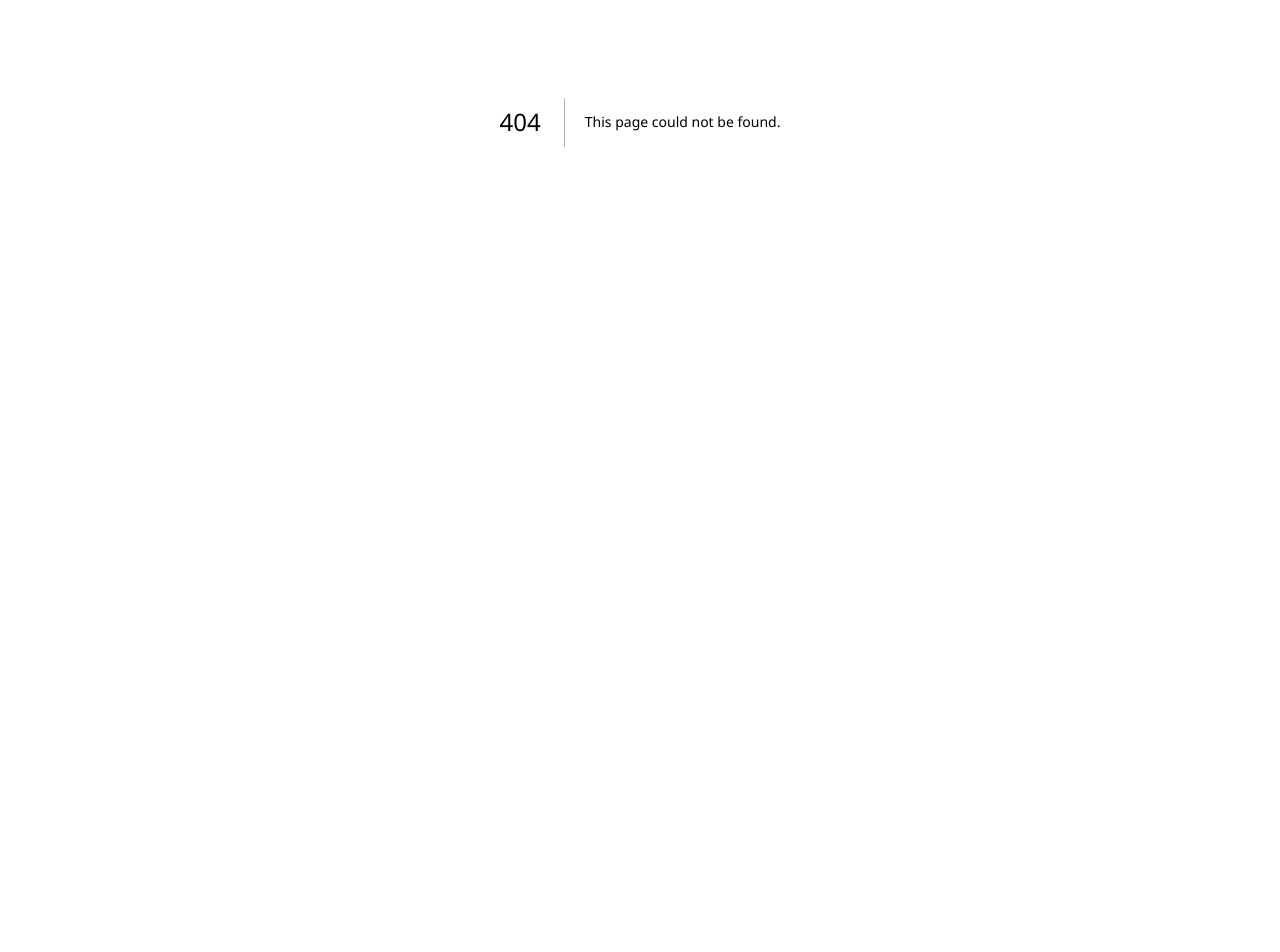
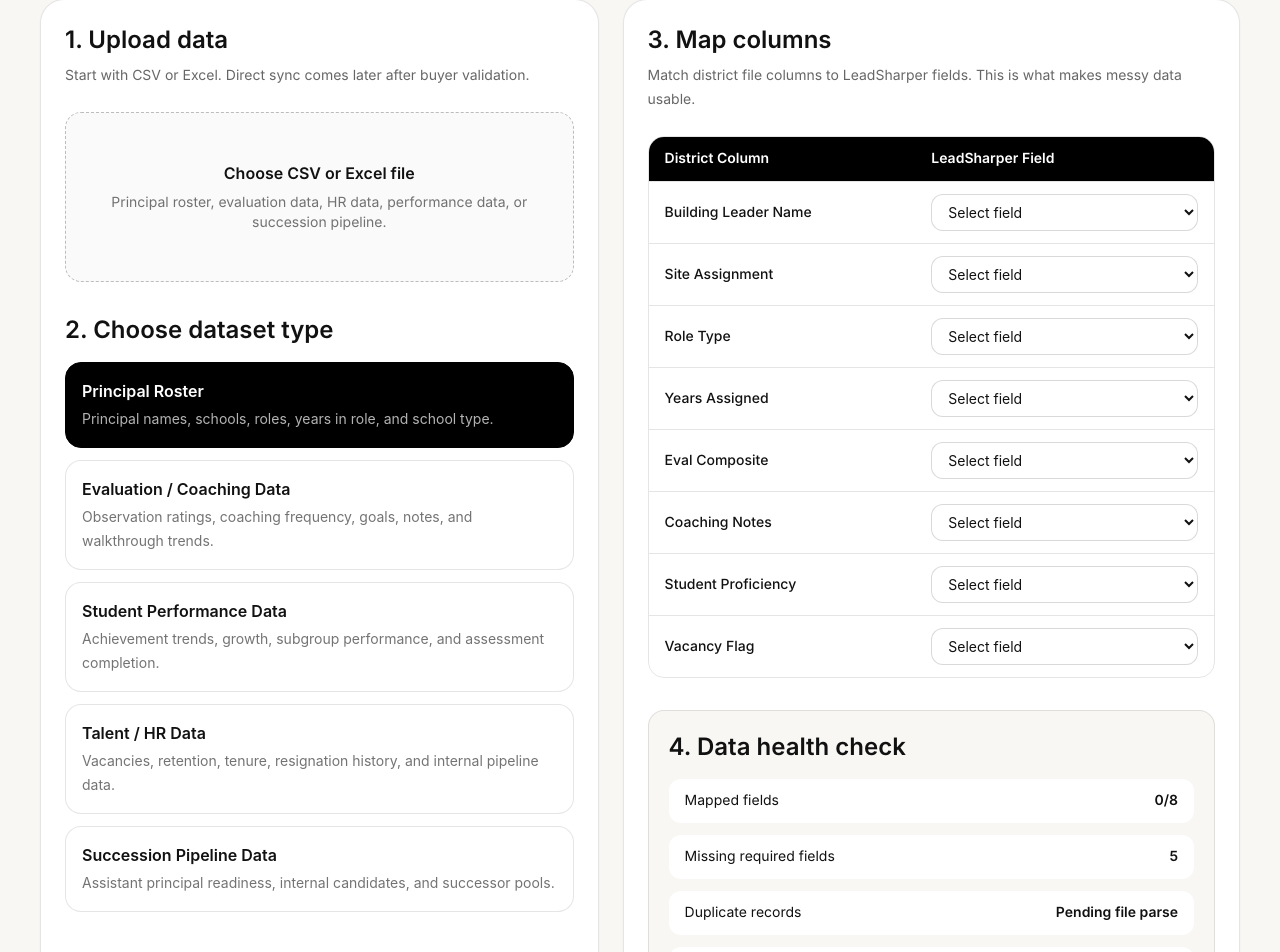
Before and after one commit to jmarc296-jpg/instructional-leadership-practice, a Next.js app: page /data-intake in a window 1280 px wide. Before the commit this address had no page. Shown: the part 278-1230 px from the top of the page. Before the commit the page ends 800 px from the top, so only its background shows below. Built offline with nearby package versions, Linux system fonts and the light colour scheme.

Commit message:
Build data intake workflow

```diff
--- /dev/null
+++ b/app/data-intake/page.tsx
@@ -0,0 +1,5 @@
+import DataIntakeCenter from "@/components/data-intake/DataIntakeCenter";
+
+export default function DataIntakePage() {
+  return <DataIntakeCenter />;
+}
--- a/app/page.tsx
+++ b/app/page.tsx
@@ -30,11 +30,10 @@ export default function HomePage() {
           </p>
 
           <div className="mt-10 flex flex-col gap-4 sm:flex-row">
-            <Link href="/district-audit" className="inline-flex items-center justify-center rounded-full bg-black px-7 py-4 text-sm font-bold text-white transition hover:bg-neutral-800">
+            <Link href="/data-intake" className="inline-flex items-center justify-center rounded-full bg-black px-7 py-4 text-sm font-bold text-white transition hover:bg-neutral-800">
               Upload District Data
             </Link>
-
-            <Link href="/executive-intelligence" className="inline-flex items-center justify-center rounded-full border border-neutral-300 bg-white/40 px-7 py-4 text-sm font-bold transition hover:border-black hover:bg-white">
+<Link href="/executive-intelligence" className="inline-flex items-center justify-center rounded-full border border-neutral-300 bg-white/40 px-7 py-4 text-sm font-bold transition hover:border-black hover:bg-white">
               View Executive Intelligence
             </Link>
           </div>
--- /dev/null
+++ b/components/data-intake/DataIntakeCenter.tsx
@@ -0,0 +1,205 @@
+"use client";
+
+import { useMemo, useState } from "react";
+
+const datasetTypes = [
+  {
+    id: "principal-roster",
+    title: "Principal Roster",
+    description: "Principal names, schools, roles, years in role, and school type.",
+    fields: ["Principal Name", "School", "Role", "Years in Role", "School Type"]
+  },
+  {
+    id: "evaluation-coaching",
+    title: "Evaluation / Coaching Data",
+    description: "Observation ratings, coaching frequency, goals, notes, and walkthrough trends.",
+    fields: ["Principal Name", "School", "Evaluation Score", "Coaching Frequency", "Coaching Notes", "Leadership Goal"]
+  },
+  {
+    id: "student-performance",
+    title: "Student Performance Data",
+    description: "Achievement trends, growth, subgroup performance, and assessment completion.",
+    fields: ["School", "Proficiency Rate", "Growth Metric", "Subgroup Gap", "Assessment Completion"]
+  },
+  {
+    id: "talent-hr",
+    title: "Talent / HR Data",
+    description: "Vacancies, retention, tenure, resignation history, and internal pipeline data.",
+    fields: ["Principal Name", "School", "Years in Role", "Retention Status", "Vacancy Risk", "Resignation Date"]
+  },
+  {
+    id: "succession-pipeline",
+    title: "Succession Pipeline Data",
+    description: "Assistant principal readiness, internal candidates, and successor pools.",
+    fields: ["Candidate Name", "Current Role", "Target Role", "Readiness Level", "Development Need"]
+  }
+];
+
+const sampleColumns = [
+  "Building Leader Name",
+  "Site Assignment",
+  "Role Type",
+  "Years Assigned",
+  "Eval Composite",
+  "Coaching Notes",
+  "Student Proficiency",
+  "Vacancy Flag"
+];
+
+export default function DataIntakeCenter() {
+  const [selectedType, setSelectedType] = useState(datasetTypes[0]);
+  const [fileName, setFileName] = useState("");
+  const [mappings, setMappings] = useState<Record<string, string>>({});
+
+  const requiredFields = useMemo(() => selectedType.fields, [selectedType]);
+
+  function handleMapping(column: string, value: string) {
+    setMappings((current) => ({
+      ...current,
+      [column]: value
+    }));
+  }
+
+  const mappedCount = Object.values(mappings).filter(Boolean).length;
+
+  return (
+    <main className="min-h-screen bg-[#f8f7f4] px-6 py-10 text-[#111111] sm:px-10">
+      <section className="mx-auto max-w-7xl">
+        <div className="mb-10 flex flex-col gap-4 border-b border-black/10 pb-8">
+          <p className="text-sm font-semibold uppercase tracking-[0.3em] text-black/50">
+            LeadSharper
+          </p>
+          <div className="max-w-3xl">
+            <h1 className="text-4xl font-semibold tracking-tight sm:text-5xl">
+              Data Intake Center
+            </h1>
+            <p className="mt-4 text-lg leading-8 text-black/65">
+              Upload district leadership data, map messy fields, check data quality,
+              and push clean records into the risk, prescription, and succession engines.
+            </p>
+          </div>
+        </div>
+
+        <div className="grid gap-6 lg:grid-cols-[0.95fr_1.05fr]">
+          <section className="rounded-3xl border border-black/10 bg-white p-6 shadow-sm">
+            <div className="mb-6">
+              <h2 className="text-2xl font-semibold">1. Upload data</h2>
+              <p className="mt-2 text-sm leading-6 text-black/60">
+                Start with CSV or Excel. Direct sync comes later after buyer validation.
+              </p>
+            </div>
+
+            <label className="flex cursor-pointer flex-col items-center justify-center rounded-2xl border border-dashed border-black/25 bg-black/[0.02] px-6 py-12 text-center transition hover:bg-black/[0.04]">
+              <input
+                type="file"
+                accept=".csv,.xlsx,.xls"
+                className="hidden"
+                onChange={(event) => {
+                  const file = event.target.files?.[0];
+                  setFileName(file?.name ?? "");
+                }}
+              />
+              <span className="text-base font-semibold">
+                {fileName || "Choose CSV or Excel file"}
+              </span>
+              <span className="mt-2 text-sm text-black/55">
+                Principal roster, evaluation data, HR data, performance data, or succession pipeline.
+              </span>
+            </label>
+
+            <div className="mt-8">
+              <h2 className="text-2xl font-semibold">2. Choose dataset type</h2>
+              <div className="mt-4 grid gap-3">
+                {datasetTypes.map((type) => (
+                  <button
+                    key={type.id}
+                    onClick={() => {
+                      setSelectedType(type);
+                      setMappings({});
+                    }}
+                    className={`rounded-2xl border p-4 text-left transition ${
+                      selectedType.id === type.id
+                        ? "border-black bg-black text-white"
+                        : "border-black/10 bg-white hover:border-black/30"
+                    }`}
+                  >
+                    <div className="font-semibold">{type.title}</div>
+                    <div
+                      className={`mt-1 text-sm leading-6 ${
+                        selectedType.id === type.id ? "text-white/70" : "text-black/55"
+                      }`}
+                    >
+                      {type.description}
+                    </div>
+                  </button>
+                ))}
+              </div>
+            </div>
+          </section>
+
+          <section className="rounded-3xl border border-black/10 bg-white p-6 shadow-sm">
+            <div className="mb-6">
+              <h2 className="text-2xl font-semibold">3. Map columns</h2>
+              <p className="mt-2 text-sm leading-6 text-black/60">
+                Match district file columns to LeadSharper fields. This is what makes messy data usable.
+              </p>
+            </div>
+
+            <div className="overflow-hidden rounded-2xl border border-black/10">
+              <div className="grid grid-cols-2 bg-black px-4 py-3 text-sm font-semibold text-white">
+                <div>District Column</div>
+                <div>LeadSharper Field</div>
+              </div>
+
+              {sampleColumns.map((column) => (
+                <div key={column} className="grid grid-cols-2 items-center border-t border-black/10 px-4 py-3">
+                  <div className="text-sm font-medium">{column}</div>
+                  <select
+                    value={mappings[column] || ""}
+                    onChange={(event) => handleMapping(column, event.target.value)}
+                    className="rounded-xl border border-black/15 bg-white px-3 py-2 text-sm outline-none focus:border-black"
+                  >
+                    <option value="">Select field</option>
+                    {requiredFields.map((field) => (
+                      <option key={field} value={field}>
+                        {field}
+                      </option>
+                    ))}
+                  </select>
+                </div>
+              ))}
+            </div>
+
+            <div className="mt-8 rounded-2xl border border-black/10 bg-[#f8f7f4] p-5">
+              <h2 className="text-2xl font-semibold">4. Data health check</h2>
+              <div className="mt-4 grid gap-3 text-sm">
+                <div className="flex items-center justify-between rounded-xl bg-white px-4 py-3">
+                  <span>Mapped fields</span>
+                  <span className="font-semibold">{mappedCount}/{sampleColumns.length}</span>
+                </div>
+                <div className="flex items-center justify-between rounded-xl bg-white px-4 py-3">
+                  <span>Missing required fields</span>
+                  <span className="font-semibold">{Math.max(requiredFields.length - mappedCount, 0)}</span>
+                </div>
+                <div className="flex items-center justify-between rounded-xl bg-white px-4 py-3">
+                  <span>Duplicate records</span>
+                  <span className="font-semibold">Pending file parse</span>
+                </div>
+                <div className="flex items-center justify-between rounded-xl bg-white px-4 py-3">
+                  <span>Outdated records</span>
+                  <span className="font-semibold">Pending file parse</span>
+                </div>
+              </div>
+            </div>
+
+            <button
+              className="mt-6 w-full rounded-2xl bg-black px-5 py-4 text-sm font-semibold text-white transition hover:bg-black/85"
+            >
+              Run LeadSharper Engines
+            </button>
+          </section>
+        </div>
+      </section>
+    </main>
+  );
+}
```
